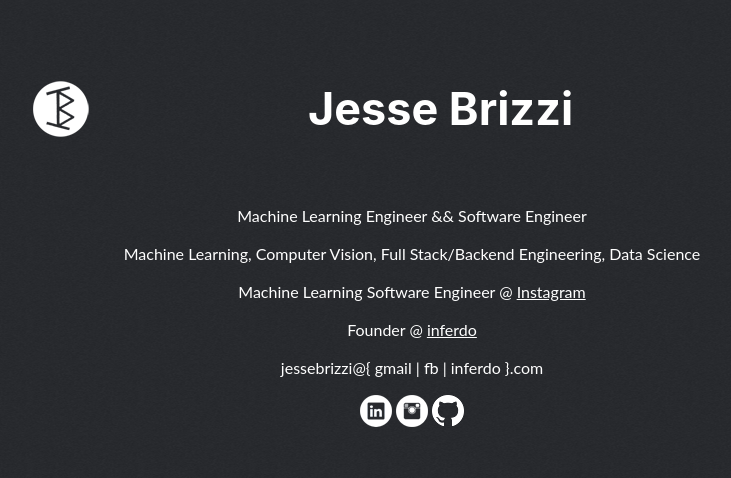
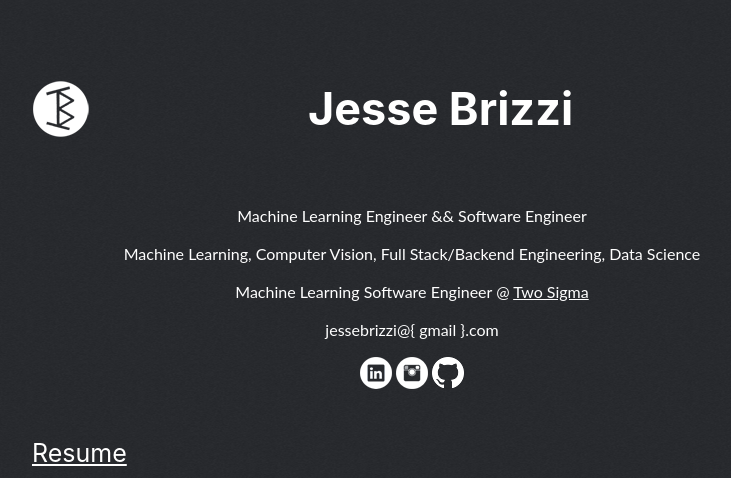
Before and after one commit to jes-bz/jessebrizzi.github.io, a Jekyll site: the page built from index.md, in a window 1280 px wide and 900 px high, cut to the strip 0-478 px from the top of the window. Shown: the whole strip, without its empty margins (228-959 px from the left). Built offline with Jekyll 4.4.1, drawn with Linux system fonts in a browser that asks for light colours; our own code applies the rules of GitHub Pages for plain Markdown files.

Commit message:
Update index.md

```diff
--- a/index.md
+++ b/index.md
@@ -6,9 +6,8 @@ title: "Jesse Brizzi"
     <center>
         <p> Machine Learning Engineer && Software Engineer</p>
         <p>Machine Learning, Computer Vision, Full Stack/Backend Engineering, Data Science</p>
-        <p>Machine Learning Software Engineer @ <a href="https://about.instagram.com/about-us" target="_blank">Instagram</a></p>
-        <p>Founder @ <a href="https://inferdo.com/" target="_blank">inferdo</a></p>
-        <p>jessebrizzi@{ gmail | fb | inferdo }.com</p>
+        <p>Machine Learning Software Engineer @ <a href="https://www.twosigma.com/" target="_blank">Two Sigma</a></p>
+        <p>jessebrizzi@{ gmail }.com</p>
     </center>
     <div>
         <center>
@@ -20,7 +19,7 @@ title: "Jesse Brizzi"
     <div>
         <h3><a href="/pdf/JesseBrizziResume.pdf">Resume</a></h3>
         <center>
-             <iframe src="https://drive.google.com/file/d/{{ site.google-drive-resume-file-id }}/preview" id="resume"></iframe>
+             <iframe src="https://drive.google.com/file/d/10lT0rxJw5TnDs0195iJmQzPV0oBrtSPt/preview" id="resume"></iframe>
         </center>
     </div>
 </section>
```
